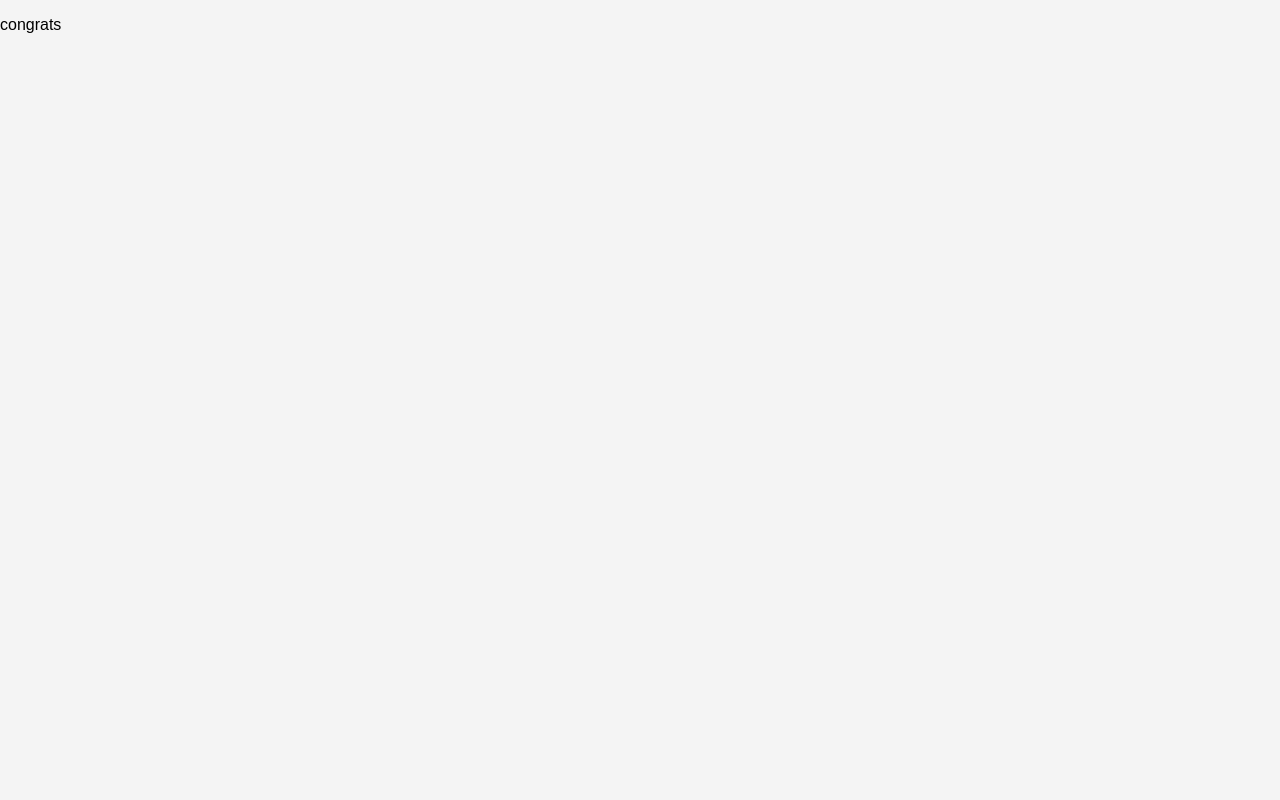
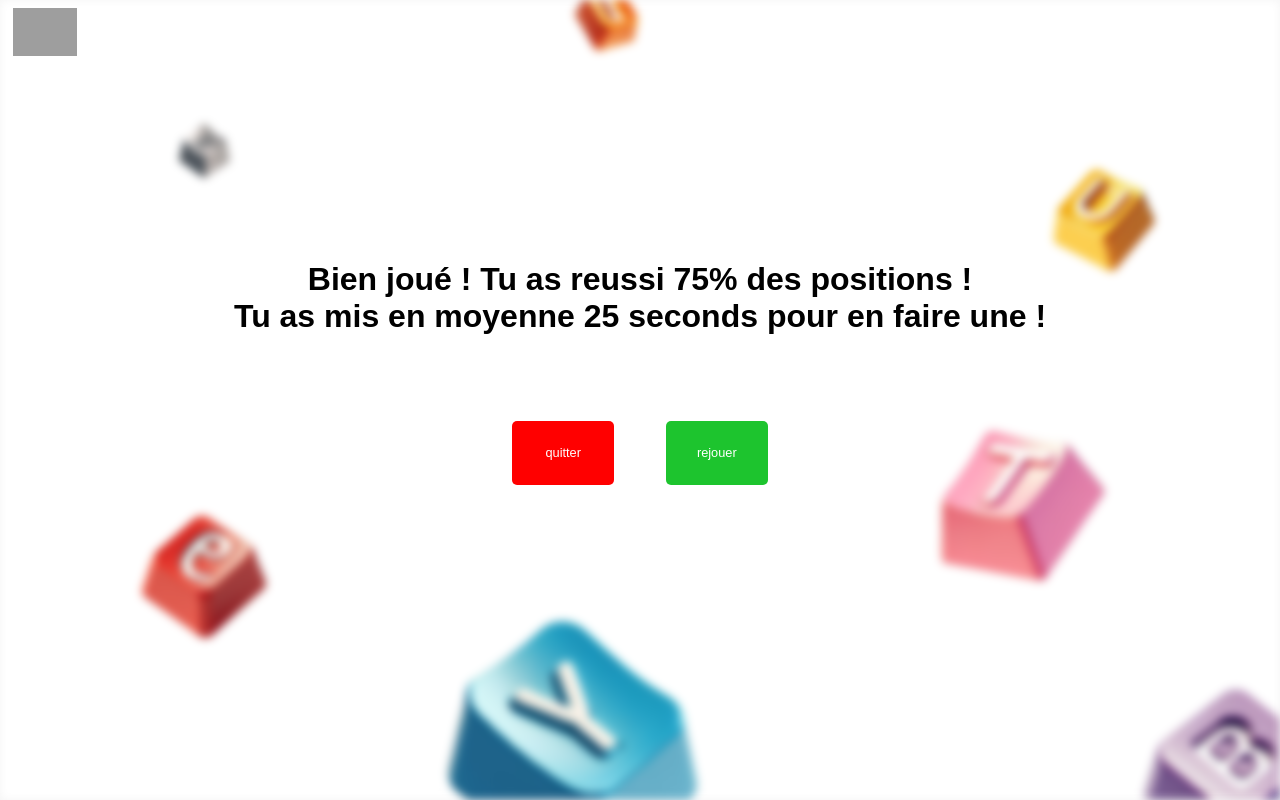
Before and after one commit to mathis-magnin/fingerfit, an Angular app in the folder front-end/: page /congrats in a window 1280 px wide. Built offline with nearby package versions, Linux system fonts and the light colour scheme; grey boxes are pictures that could not be loaded.

Commit message:
feat: implémentation de la page congrats #22

```diff
--- a/front-end/src/app/pages/congrats/congrats.component.html
+++ b/front-end/src/app/pages/congrats/congrats.component.html
@@ -1 +1,14 @@
-<p>congrats</p> <!--supprimer-->
+<img src="./assets/static-bg.png" id="bg">
+
+<header>
+    <img src="./assets/main-logo.ico" id="logo"/>
+</header>
+
+<main>
+    <h1 id="congrats-message">Bien joué ! Tu as reussi {{getCorrectPercentage()}}% des positions ! <br/> Tu as mis en moyenne {{getAverageTime()}} seconds pour en faire une !</h1>
+
+    <div class="congrats-choice">
+        <app-button class="congrats-button" id=quit-congrats [text]="'quitter'" [link]="'/options'" />
+        <app-button class="congrats-button" id=replay [text]="'rejouer'" [link]="'/game'" />
+    </div>
+</main>
--- a/front-end/src/app/pages/congrats/congrats.component.scss
+++ b/front-end/src/app/pages/congrats/congrats.component.scss
@@ -0,0 +1,47 @@
+#logo {
+    position: fixed;
+    top: 1vh;
+    left: 1vw;
+    width: 5vw;
+}
+
+#bg {
+    position: fixed;
+    top: 0;
+    left: 0;
+    width: 100vw;
+    height: 100vh;
+    z-index: -1;
+    filter: blur(5px);
+}
+
+main {
+    display: flex;
+    flex-direction: column;
+    justify-content: center;
+    align-items: center;
+    margin-top: 30vh;
+}
+
+#congrats-message {
+    text-align: center;
+}
+
+.congrats-choice {
+    display: flex;
+    flex-direction: row;
+    justify-content: space-between;
+    margin-top: 5vw;
+    width: 20vw;
+}
+
+:host {
+    .congrats-button {
+        --app-button-width: 8vw;
+        --app-button-height: 8vh;
+    }
+
+    #quit-congrats {
+        --app-button-background-color: #ff0000;
+    }
+}
--- a/front-end/src/app/pages/congrats/congrats.component.ts
+++ b/front-end/src/app/pages/congrats/congrats.component.ts
@@ -1,4 +1,5 @@
 import { Component } from '@angular/core';
+import { StatsService } from 'src/services/stats.service';
 
 @Component({
   selector: 'app-congrats',
@@ -6,5 +7,14 @@ import { Component } from '@angular/core';
   styleUrls: ['./congrats.component.scss']
 })
 export class CongratsComponent {
-  constructor() { }
+
+  constructor(private statsService: StatsService) { }
+
+  public getAverageTime(): number {
+    return this.statsService.getAverageTime();
+  }
+
+  public getCorrectPercentage(): number {
+    return this.statsService.getCorrectPercentage();
+  }
 }
--- /dev/null
+++ b/front-end/src/mocks/answers.mock.ts
@@ -0,0 +1,20 @@
+import { Answer } from "src/models/answer.model";
+
+export const ANSWERS: Answer[] = [
+    {
+        time: 10,
+        correct: true
+    },
+    {
+        time: 20,
+        correct: false
+    },
+    {
+        time: 30,
+        correct: true
+    },
+    {
+        time: 40,
+        correct: true
+    }
+];
--- /dev/null
+++ b/front-end/src/models/answer.model.ts
@@ -0,0 +1,4 @@
+export interface Answer{
+    time : number;
+    correct : boolean;
+}
--- /dev/null
+++ b/front-end/src/services/stats.service.ts
@@ -0,0 +1,33 @@
+import { Injectable } from '@angular/core';
+import { BehaviorSubject } from 'rxjs';
+import { Answer } from 'src/models/answer.model';
+import { ANSWERS } from 'src/mocks/answers.mock';
+
+@Injectable({
+    providedIn: 'root'
+})
+export class StatsService {
+
+    private answers: Answer[] = ANSWERS;
+    public answers$: BehaviorSubject<Answer[]> = new BehaviorSubject<Answer[]>([]);
+
+    constructor() { }
+
+    public getAverageTime(): number {
+        let sum = 0;
+        this.answers.forEach(answer => {
+            sum += answer.time;
+        });
+        return sum / this.answers.length;
+    }
+
+    public getCorrectPercentage(): number {
+        let correctAnswers = 0;
+        this.answers.forEach(answer => {
+            if (answer.correct) {
+                correctAnswers++;
+            }
+        });
+        return correctAnswers / this.answers.length * 100;
+    }
+}
```
